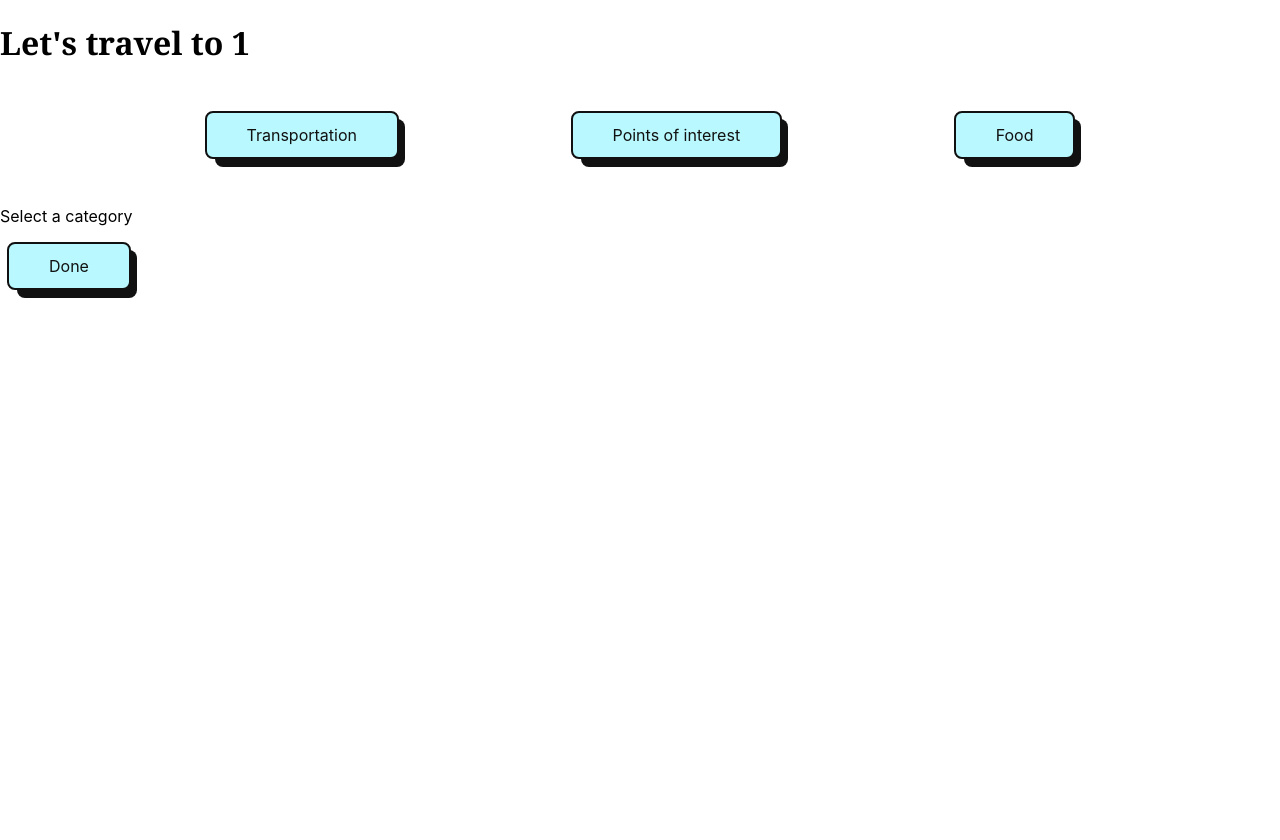
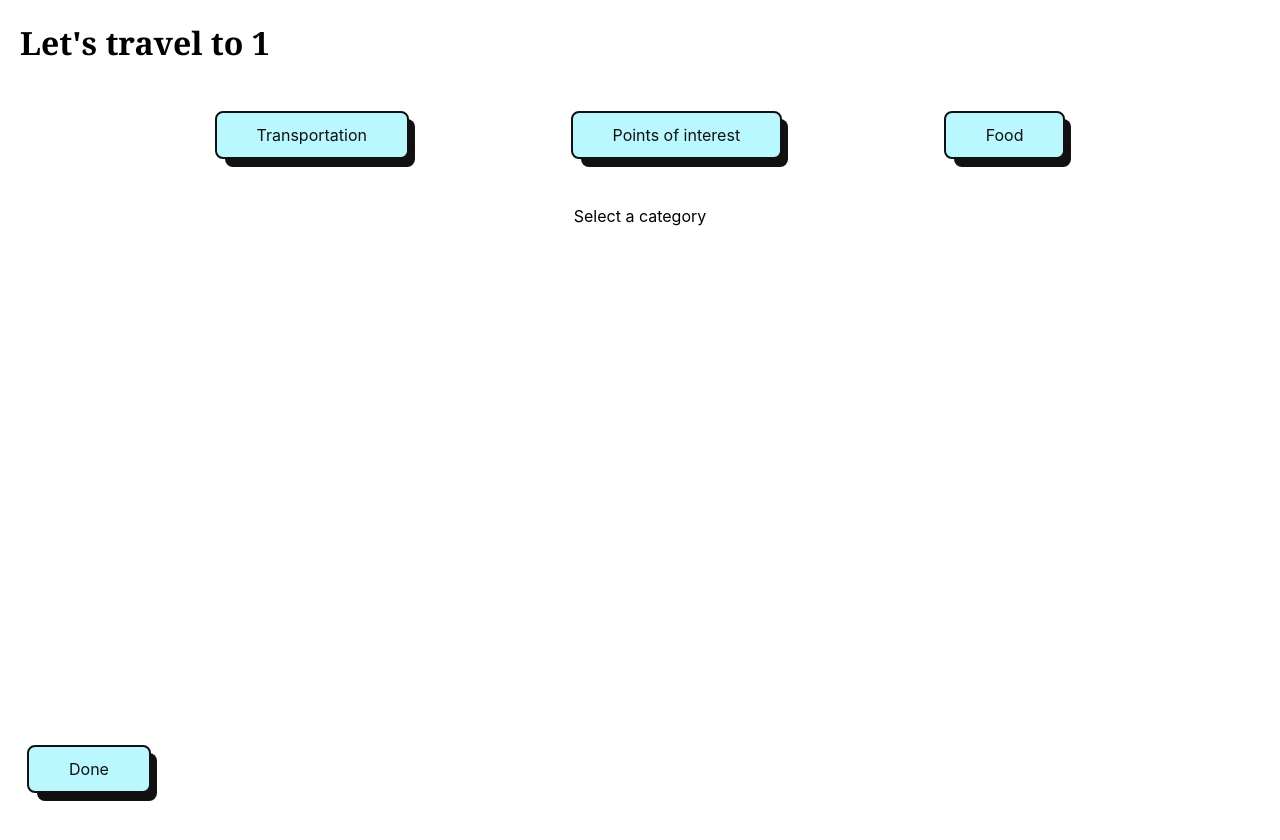
Before and after one commit to llennemann/LAHacks24Frontend, a React (Create React App) app in the folder my-app/: page /schedule/1 in a window 1280 px wide. Before the commit the page ends 800 px from the top, so only its background shows below. Built offline with nearby package versions, Linux system fonts and the light colour scheme.

Commit message:
Small styling changes

```diff
--- a/my-app/package.json
+++ b/my-app/package.json
@@ -19,6 +19,7 @@
     "react-router-dom": "^6.22.3",
     "react-scripts": "5.0.1",
     "react-scrollable-list": "^1.3.1",
+    "react-text": "^3.2.5",
     "redux": "^5.0.1",
     "web-vitals": "^2.1.4"
   },
--- a/my-app/src/App.css
+++ b/my-app/src/App.css
@@ -9,8 +9,9 @@ input {
   width: 80%;
 }
 
-.whole-page {
+.schedule-page {
   margin: 20px;
+  height: 100vh;
 }
 
 #title {
@@ -260,3 +261,8 @@ h1, h2, h3 {
   display: flex;
   flex-direction: row;
 }
+
+#done-button {
+  bottom: 0;
+  position: absolute;
+}
--- a/my-app/src/components/Navbar.js
+++ b/my-app/src/components/Navbar.js
@@ -33,7 +33,7 @@ function Navbar() {
         case 'Points of interest':
           return <Poi />;
         default:
-          return <p>Select a category</p>; // Render nothing if no category is selected
+          return <p style={{'text-align': 'center'}}>Select a category</p>; // Render nothing if no category is selected
       }
   };
 
--- a/my-app/src/components/TopBar.js
+++ b/my-app/src/components/TopBar.js
@@ -36,7 +36,7 @@ function TopBar() {
                 <i className="fas fa-user"></i>
             </button>
             <h2 id="title">RoamBuddy</h2>
-            <p id = "para"> Make your travel worry-free with your roamBuddy!</p>
+            <p id = "para"> Socializing and simplifying travel like no other!</p>
             <form id='topbar'>
                 <label>Departure
                     <input
--- a/my-app/src/components/Transport.js
+++ b/my-app/src/components/Transport.js
@@ -1,6 +1,8 @@
 import React, { useEffect, useState } from 'react';
 // import Review from './Review';
 import {useSelector} from 'react-redux';
+import { FaLongArrowAltRight } from "react-icons/fa";
+
 
 function Transport() {
     // source,destination-city,start-end date so just get the use selector for places
@@ -81,8 +83,9 @@ function Transport() {
                     <div id="inner-flight-boxes">
                         {transport['inbound_flight'].map((flight, index) => (
                             <div key={index} className="flight_inbound" onClick={(event)=>{makeSelection({...select,inbound:{...flight,local_id:index}});document.getElementsByClassName('flight_inbound')[index].style.backgroundColor="green";}}>
-                                <p>{flight.flight_operator}  {flight.flight_id}</p>
+                                <p style={{'fontWeight': 'bold'}}>{flight.flight_operator} </p>
                                 <p>{flight.departure_airport_code} on {flight.depart_date} at {flight.departure_time}</p>
+                                <FaLongArrowAltRight />
                                 <p>{flight.arrival_airport_code} on {flight.arrival_date} at {flight.arrival_time}</p>
                             </div>
                         ))}
@@ -94,8 +97,9 @@ function Transport() {
                     <div id="inner-flight-boxes">
                         {transport['outbound_flight'].map((flight, index) => (
                             <div key={index} className="flight_outbound" onClick={(event)=>{makeSelection({...select,outbound:{...flight,local_id:index}});document.getElementsByClassName('flight_outbound')[index].style.backgroundColor="green";}}>
-                            <p>{flight.flight_operator}  {flight.flight_id}</p>
+                            <p style={{'fontWeight': 'bold'}}>{flight.flight_operator}</p>
                             <p>{flight.departure_airport_code} on {flight.depart_date} at {flight.departure_time}</p>
+                            <FaLongArrowAltRight />
                             <p>{flight.arrival_airport_code} on {flight.arrival_date} at {flight.arrival_time}</p>
                         </div>
                         ))}
--- a/my-app/src/components/pages/Login.js
+++ b/my-app/src/components/pages/Login.js
@@ -35,7 +35,7 @@ function Login() {
                     <input type="password" value={password} onChange={e => setPassword(e.target.value)} />
                 </label>
                 <br />
-                <button type="submit">Login</button>
+                <button className="button-spec" type="submit">Login</button>
             </form>
         </div>
     );
--- a/my-app/src/components/pages/Schedule.js
+++ b/my-app/src/components/pages/Schedule.js
@@ -15,7 +15,7 @@ function Schedule() {
     <div className='schedule-page'>
       <h1>Let's travel to {city}</h1>
       <Navbar/>
-      <button className="button-spec" onClick={handleDone}>Done</button>  {/* Updated to handle navigation */}
+      <button className="button-spec" id="done-button" onClick={handleDone}>Done</button>  {/* Updated to handle navigation */}
     </div>
   );
 }
--- a/my-app/src/components/pages/itinerary.js
+++ b/my-app/src/components/pages/itinerary.js
@@ -1,4 +1,8 @@
-const itinerary = () => {
-
+function itinerary () {
+    return(
+        <div className="schedule-page">
+            <h2>Itinerary</h2>
+        </div>
+    )
 }
-export default itinerary
+export default itinerary;
```
Also changed, not shown: 1 other file (tests, documents, lock files or other folders).
